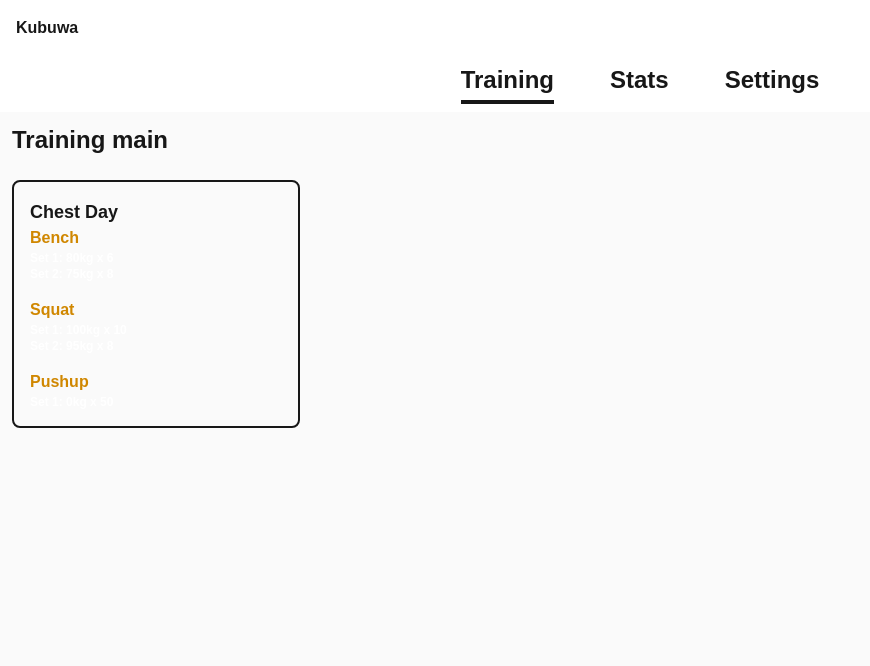
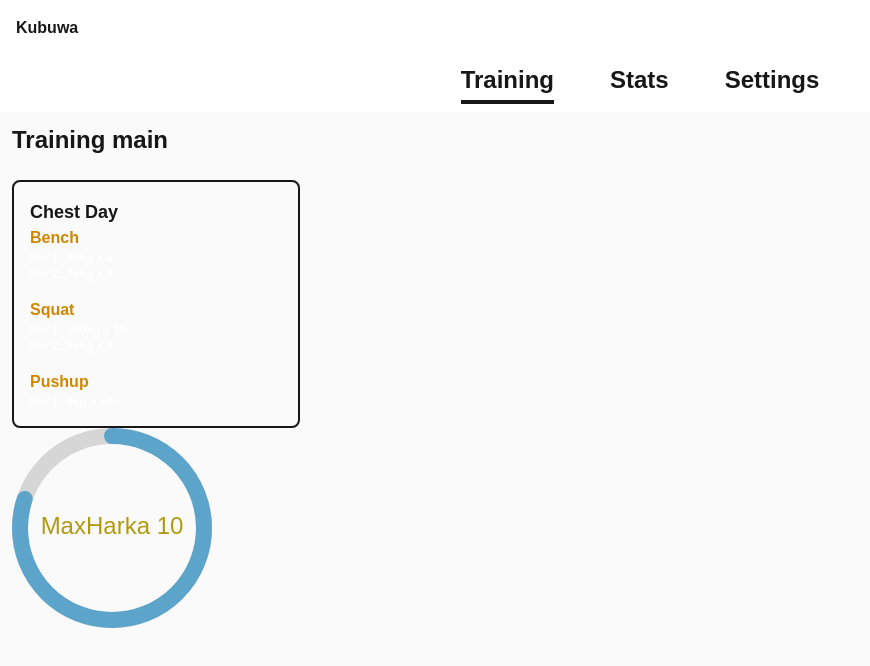
Before and after one commit to lankykiller/gymapp, a Next.js app: page / in a window 1280 px wide. Shown: the top 666 px of the page, without its empty margins (0-870 px from the left). Built offline with nearby package versions, Linux system fonts and the light colour scheme.

Commit message:
levelcmp

```diff
--- /dev/null
+++ b/app/components/Level.tsx
@@ -0,0 +1,29 @@
+"use client"
+import { CircularProgressbar, buildStyles } from 'react-circular-progressbar';
+import 'react-circular-progressbar/dist/styles.css';
+
+
+export default function Level() {
+
+    const level = 10;
+    const percentage = 80;
+
+
+    return (
+        <div style={{ width: 200, height: 200 }}>
+            <CircularProgressbar
+                value={percentage}
+                text={`MaxHarka ${level}`}
+                styles={buildStyles({
+
+                    textSize: '12px',
+
+                    pathColor: `rgba(62, 152, 199, ${percentage / 100})`,
+                    textColor: 'rgba(177, 153, 16, 1)',
+                    trailColor: '#d6d6d6',
+                })}
+            />
+        </div>
+
+    );
+}
--- a/app/page.tsx
+++ b/app/page.tsx
@@ -1,4 +1,5 @@
 import Workout from "./components/Workout";
+import Level from "./components/Level";
 
 export default function Home() {
   const exercises = [
@@ -15,6 +16,8 @@ export default function Home() {
 
         <Workout name="Chest Day" exercises={exercises} />
 
+        <Level />
+
       </div>
   );
 }
```
Also changed, not shown: package.json (+7 -1 lines), 1 other file (tests, documents, lock files or other folders).
